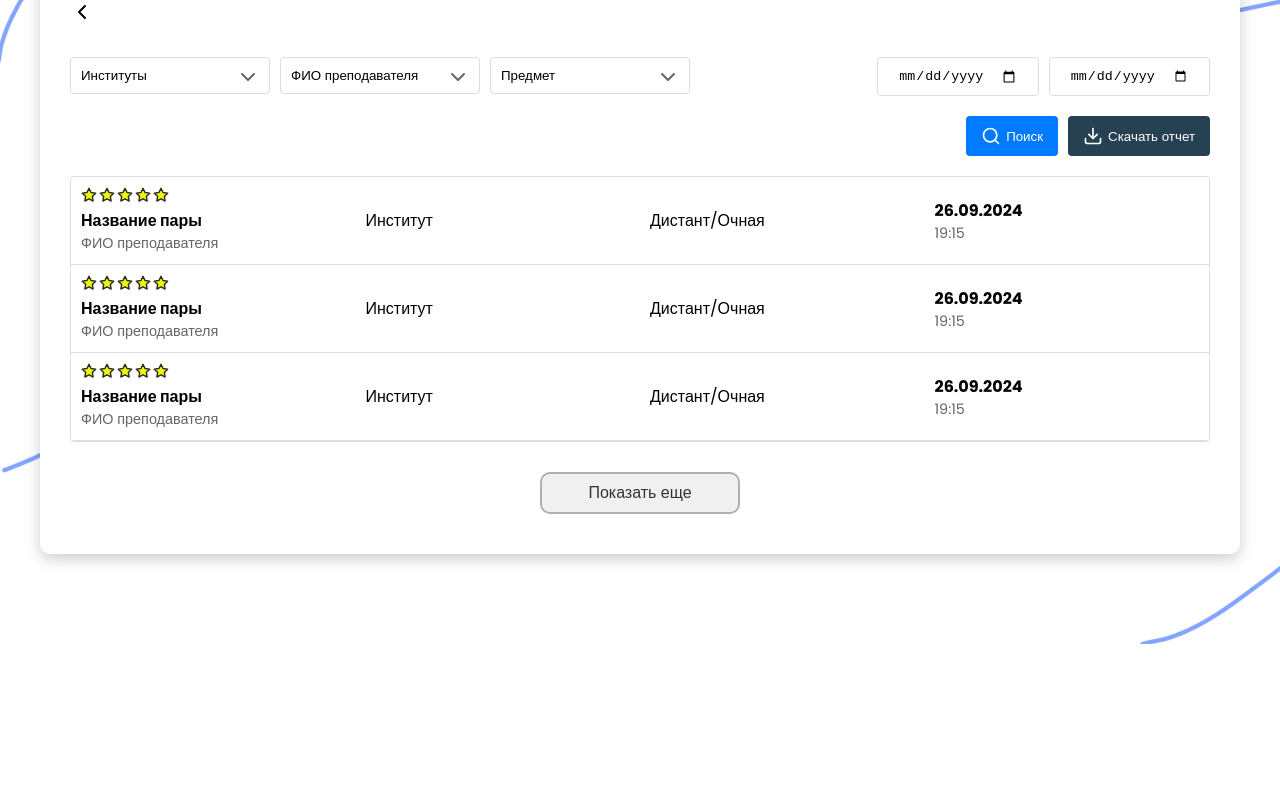
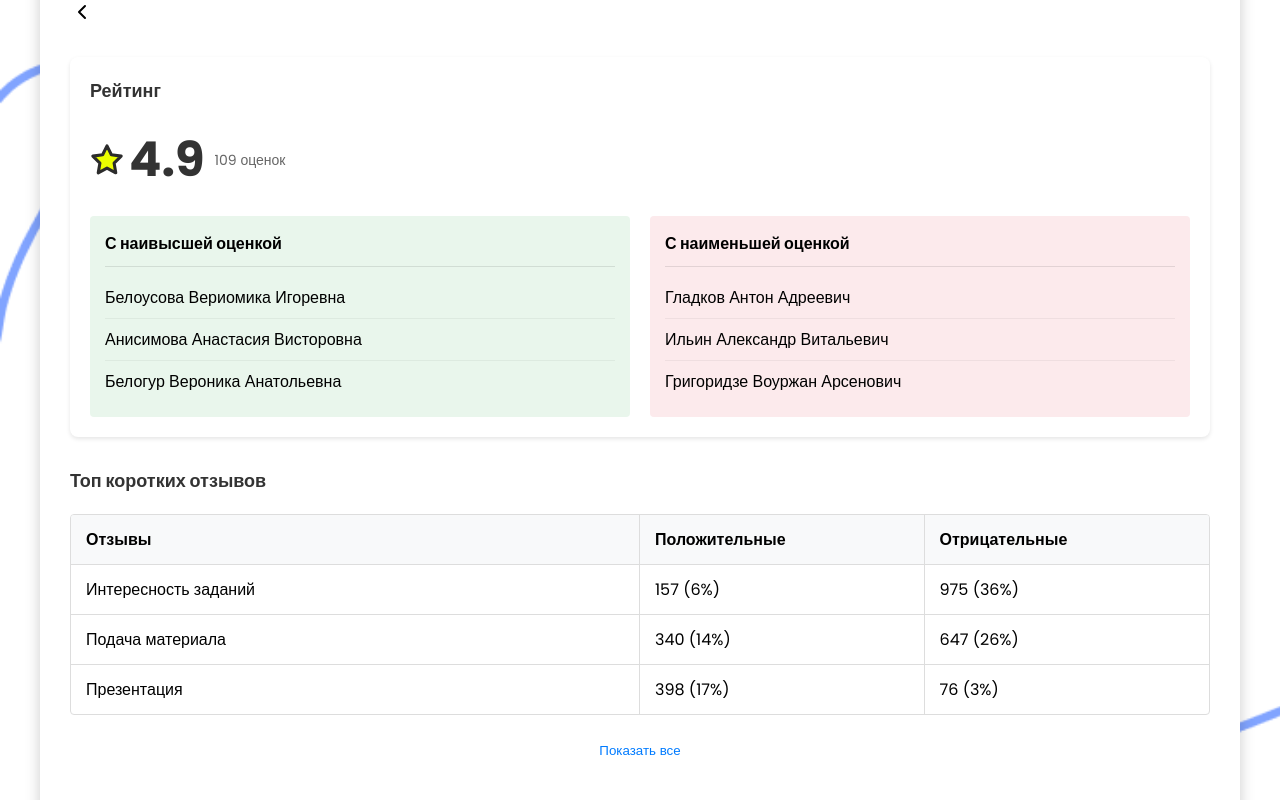
Before and after one commit to acuraels/Student-voice-Front-end, a React (Vite) app: page /admin-report in a window 1280 px wide. Shown: the part 320-1120 px from the top of the page. Before the commit the page ends 964 px from the top, so only its background shows below. Built offline with nearby package versions, Linux system fonts and the light colour scheme; sample sign-in values are in the browser's storage.

Commit message:
report-commit

```diff
--- a/src/components/AdminReport/AdminReportMain.jsx
+++ b/src/components/AdminReport/AdminReportMain.jsx
@@ -43,6 +43,61 @@ const AdminReportMain = () => {
                 >
                     <ChevronLeft size={24} />
                 </button>
+
+                <div className="admin-report__rates">
+                    <h2 className="admin-report__section-title">Рейтинг</h2>
+                    <div className="admin-report__rating-header">
+                        <div className="admin-report__rating-score">
+                            <img src="/Star.svg" alt="Рейтинг" className="admin-report__rating-star" />
+                            <span className="admin-report__rating-number">4.9</span>
+                        </div>
+                        <span className="admin-report__rating-count">109 оценок</span>
+                    </div>
+
+                    <div className="admin-report__rating-table">
+                        <div className="admin-report__rating-column admin-report__rating-column--high">
+                            <div className="admin-report__rating-column-header">С наивысшей оценкой</div>
+                            <div className="admin-report__rating-item">Белоусова Вериомика Игоревна</div>
+                            <div className="admin-report__rating-item">Анисимова Анастасия Висторовна</div>
+                            <div className="admin-report__rating-item">Белогур Вероника Анатольевна</div>
+                        </div>
+                        <div className="admin-report__rating-column admin-report__rating-column--low">
+                            <div className="admin-report__rating-column-header">С наименьшей оценкой</div>
+                            <div className="admin-report__rating-item">Гладков Антон Адреевич</div>
+                            <div className="admin-report__rating-item">Ильин Александр Витальевич</div>
+                            <div className="admin-report__rating-item">Григоридзе Воуржан Арсенович</div>
+                        </div>
+                    </div>
+                </div>
+
+                <div className="admin-report__smalls">
+                    <h2 className="admin-report__section-title">Топ коротких отзывов</h2>
+                    <div className="admin-report__reviews-table">
+                        <div className="admin-report__reviews-header">
+                            <div className="admin-report__reviews-cell">Отзывы</div>
+                            <div className="admin-report__reviews-cell">Положительные</div>
+                            <div className="admin-report__reviews-cell">Отрицательные</div>
+                        </div>
+                        <div className="admin-report__reviews-row">
+                            <div className="admin-report__reviews-cell">Интересность заданий</div>
+                            <div className="admin-report__reviews-cell">157 (6%)</div>
+                            <div className="admin-report__reviews-cell">975 (36%)</div>
+                        </div>
+                        <div className="admin-report__reviews-row">
+                            <div className="admin-report__reviews-cell">Подача материала</div>
+                            <div className="admin-report__reviews-cell">340 (14%)</div>
+                            <div className="admin-report__reviews-cell">647 (26%)</div>
+                        </div>
+                        <div className="admin-report__reviews-row">
+                            <div className="admin-report__reviews-cell">Презентация</div>
+                            <div className="admin-report__reviews-cell">398 (17%)</div>
+                            <div className="admin-report__reviews-cell">76 (3%)</div>
+                        </div>
+                    </div>
+                    <button className="admin-report__show-all">Показать все</button>
+                </div>
+
+                <h2 className="admin-report__heading">Выгрузка отчёта по фильтрам</h2>
 
                 <div className="admin-report__filters">
                     <div className="admin-report__filter-group">
@@ -147,8 +202,6 @@ const AdminReportMain = () => {
                         </div>
                     ))}
                 </div>
-
-                <button className="admin-report__show-more">Показать еще</button>
             </div>
         </main>
     );
--- a/src/styles/AdminReport/adminReportMain.css
+++ b/src/styles/AdminReport/adminReportMain.css
@@ -44,6 +44,12 @@
     display: flex;
     justify-content: space-between;
     margin-bottom: 20px;
+}
+
+.admin-report__heading {
+    display: flex;
+    justify-content: center;
+    padding-bottom: 50px;
 }
 
 .admin-report__filter-group {
@@ -408,3 +414,171 @@
         width: 100%;
     }
 }
+
+
+
+
+/* Стили для блока рейтинга */
+.admin-report__rates {
+    margin-bottom: 30px;
+    padding: 20px;
+    border-radius: 8px;
+    background-color: #fff;
+    box-shadow: 0 2px 4px rgba(0, 0, 0, 0.1);
+}
+
+.admin-report__rating-header {
+    display: flex;
+    align-items: center;
+    gap: 10px;
+    margin-bottom: 20px;
+}
+
+.admin-report__rating-score {
+    display: flex;
+    align-items: center;
+    gap: 5px;
+}
+
+.admin-report__rating-star {
+    width: 34px;
+    height: 34px;
+}
+
+.admin-report__rating-number {
+    font-size: 48px;
+    font-weight: bold;
+    color: #333;
+}
+
+.admin-report__rating-count {
+    color: #666;
+    font-size: 14px;
+}
+
+.admin-report__rating-table {
+    display: flex;
+    gap: 20px;
+}
+
+.admin-report__rating-column {
+    flex: 1;
+    padding: 15px;
+    border-radius: 4px;
+}
+
+.admin-report__rating-column--high {
+    background-color: rgba(40, 167, 69, 0.1);
+}
+
+.admin-report__rating-column--low {
+    background-color: rgba(220, 53, 69, 0.1);
+}
+
+.admin-report__rating-column-header {
+    font-weight: bold;
+    margin-bottom: 10px;
+    padding-bottom: 10px;
+    border-bottom: 1px solid rgba(0, 0, 0, 0.1);
+}
+
+.admin-report__rating-item {
+    padding: 8px 0;
+    border-bottom: 1px solid rgba(0, 0, 0, 0.05);
+}
+
+.admin-report__rating-item:last-child {
+    border-bottom: none;
+}
+
+/* Стили для блока коротких отзывов */
+.admin-report__smalls {
+    margin-bottom: 30px;
+}
+
+.admin-report__section-title {
+    font-size: 18px;
+    color: #333;
+    margin-bottom: 20px;
+}
+
+.admin-report__reviews-table {
+    border: 1px solid #ddd;
+    border-radius: 4px;
+    overflow: hidden;
+}
+
+.admin-report__reviews-header {
+    display: grid;
+    grid-template-columns: 2fr 1fr 1fr;
+    background-color: #f8f9fa;
+    font-weight: bold;
+}
+
+.admin-report__reviews-row {
+    display: grid;
+    grid-template-columns: 2fr 1fr 1fr;
+    border-top: 1px solid #ddd;
+}
+
+.admin-report__reviews-cell {
+    padding: 12px 15px;
+    border-right: 1px solid #ddd;
+}
+
+.admin-report__reviews-cell:last-child {
+    border-right: none;
+}
+
+.admin-report__show-all {
+    display: block;
+    margin: 20px auto 150px;
+    padding: 8px 16px;
+    background: none;
+    border: none;
+    color: #007bff;
+    cursor: pointer;
+    transition: color 0.3s ease;
+}
+
+.admin-report__show-all:hover {
+    color: #0056b3;
+    text-decoration: underline;
+}
+
+/* Адаптивные стили */
+@media (max-width: 768px) {
+    .admin-report__rating-table {
+        flex-direction: column;
+    }
+
+    .admin-report__reviews-header,
+    .admin-report__reviews-row {
+        grid-template-columns: 1fr;
+    }
+
+    .admin-report__reviews-cell {
+        border-right: none;
+        border-bottom: 1px solid #ddd;
+    }
+
+    .admin-report__reviews-cell:last-child {
+        border-bottom: none;
+    }
+}
+
+@media (max-width: 480px) {
+    .admin-report__rating-header {
+        flex-direction: column;
+        align-items: flex-start;
+    }
+
+    .admin-report__rating-star {
+        width: 24px;
+        height: 24px;
+    }
+
+    .admin-report__rating-number {
+        font-size: 36px;
+    }
+}
```
